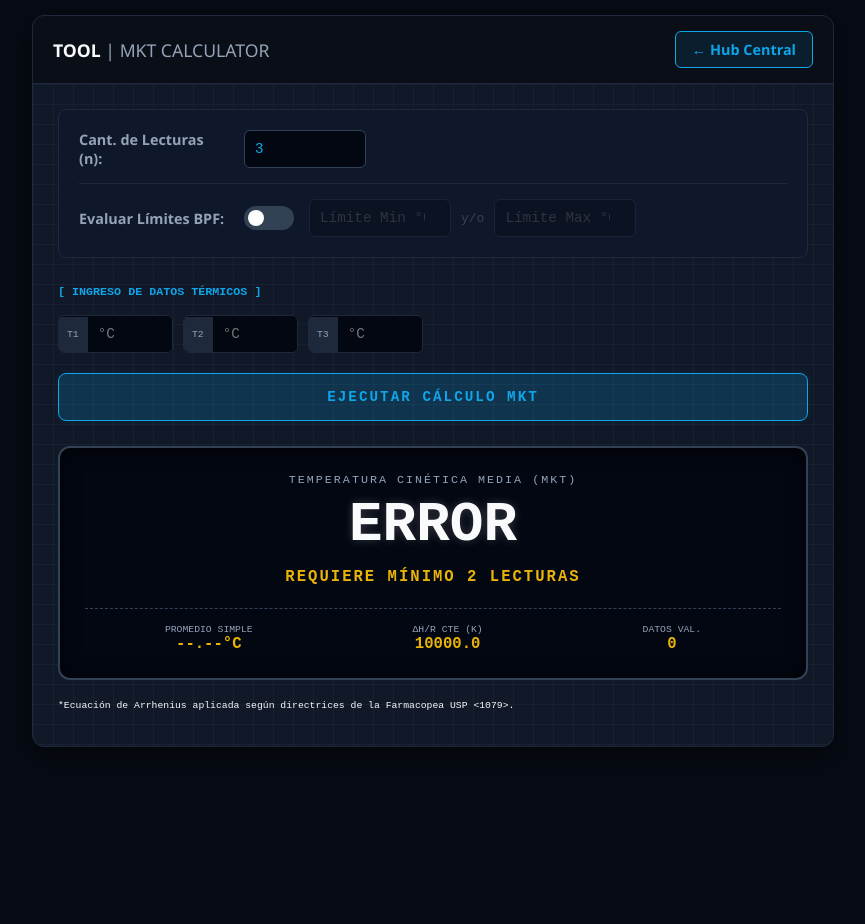
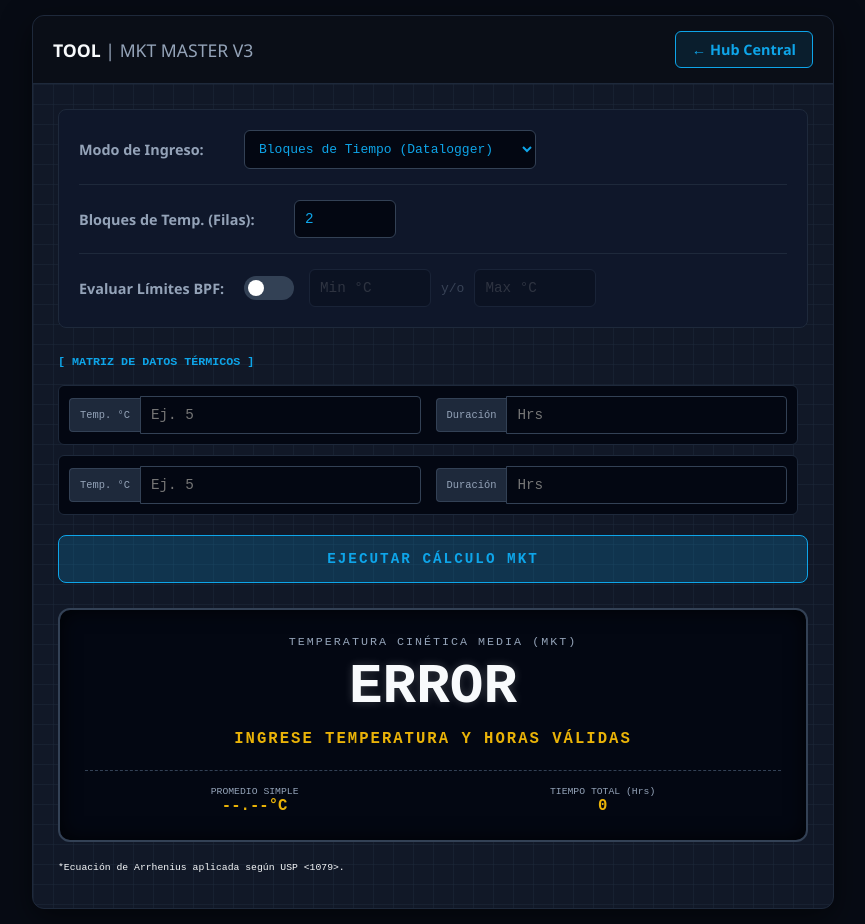
Before and after one commit to Alexis10R/CalculadoraMTK, a plain HTML site: page index.html in a window 1280 px wide. Both pictures are taken after a click on the button "EJECUTAR CÁLCULO MKT". Shown: the whole page, without its empty margins (207-1072 px from the left). Before the commit the page ends 800 px from the top, so only its background shows below. Drawn offline with Linux system fonts and the light colour scheme.

Commit message:
Add files via upload

```diff
--- a/index.html
+++ b/index.html
@@ -3,11 +3,10 @@
 <head>
 <meta charset="UTF-8">
 <meta name="viewport" content="width=device-width, initial-scale=1.0, maximum-scale=1.0, user-scalable=no">
-<title>Calculadora MKT - QA Industrial</title>
+<title>Calculadora MKT V3 - QA Industrial</title>
 <script src="https://telegram.org/js/telegram-web-app.js"></script>
 <style>
     :root {
-        /* SCADA DApp Theme */
         --bg-dark: #070b14;
         --bg-panel: #111827;
         --text-main: #f8fafc;
@@ -24,27 +23,26 @@
 
     .dapp-container { max-width: 800px; margin: 0 auto; background: var(--bg-panel); border: 1px solid var(--border-color); border-radius: 12px; box-shadow: 0 10px 30px rgba(0,0,0,0.5); overflow: hidden; }
 
-    /* CABECERA */
     .header-bar { display: flex; justify-content: space-between; align-items: center; padding: 15px 20px; border-bottom: 1px solid var(--border-color); background: rgba(0,0,0,0.4); }
     .hub-back-btn { background: rgba(14, 165, 233, 0.1); color: var(--neon-blue); border: 1px solid var(--neon-blue); padding: 8px 16px; border-radius: 6px; text-decoration: none; font-weight: 600; font-size: 0.9em; transition: 0.3s; display: flex; align-items: center; }
     .hub-back-btn:hover { background: var(--neon-blue); color: #fff; box-shadow: 0 0 15px var(--neon-blue); }
 
-    /* CONTENEDOR INTERNO CON GRID SCADA */
     .calc-zone {
         background-image: linear-gradient(rgba(30, 41, 59, 0.5) 1px, transparent 1px), linear-gradient(90deg, rgba(30, 41, 59, 0.5) 1px, transparent 1px);
         background-size: 20px 20px;
         padding: 25px;
     }
 
-    /* PANELES DE CONTROL */
     .control-panel { background: #0f172a; border: 1px solid var(--border-color); border-radius: 8px; padding: 20px; margin-bottom: 20px; display: flex; flex-direction: column; gap: 15px; }
     .control-row { display: flex; align-items: center; gap: 15px; flex-wrap: wrap; }
 
     label { font-size: 0.9em; color: var(--text-muted); font-weight: bold; }
-    input[type="number"] { background: #030712; border: 1px solid #334155; color: var(--neon-blue); padding: 10px; border-radius: 6px; font-family: monospace; font-size: 1.1em; width: 100px; outline: none; transition: 0.3s; }
+    input[type="number"] { background: #030712; border: 1px solid #334155; color: var(--neon-blue); padding: 10px; border-radius: 6px; font-family: monospace; font-size: 1.1em; outline: none; transition: 0.3s; }
     input[type="number"]:focus { border-color: var(--neon-blue); box-shadow: 0 0 8px rgba(14, 165, 233, 0.3); }
 
-    /* TOGGLE SWITCH (LIMITES) */
+    select { background: #030712; border: 1px solid #334155; color: var(--neon-blue); padding: 10px; border-radius: 6px; font-family: monospace; font-size: 1em; outline: none; cursor: pointer; transition: 0.3s; }
+    select:focus { border-color: var(--neon-blue); box-shadow: 0 0 8px rgba(14, 165, 233, 0.3); }
+
     .switch { position: relative; display: inline-block; width: 50px; height: 24px; }
     .switch input { opacity: 0; width: 0; height: 0; }
     .slider { position: absolute; cursor: pointer; top: 0; left: 0; right: 0; bottom: 0; background-color: #334155; transition: .4s; border-radius: 24px; }
@@ -55,17 +53,23 @@
     .limits-container { display: flex; gap: 10px; align-items: center; opacity: 0.3; pointer-events: none; transition: 0.3s; }
     .limits-container.active { opacity: 1; pointer-events: all; }
 
-    /* ZONA DE INPUTS DINÁMICOS */
-    .data-grid { display: grid; grid-template-columns: repeat(auto-fill, minmax(110px, 1fr)); gap: 10px; margin-top: 15px; max-height: 250px; overflow-y: auto; padding-right: 10px; }
-    .temp-input-wrapper { display: flex; align-items: center; background: #030712; border: 1px solid var(--border-color); border-radius: 6px; overflow: hidden; }
+    /* ZONA DE INPUTS (FLEXIBLE) */
+    .data-grid { display: flex; flex-wrap: wrap; gap: 10px; margin-top: 15px; max-height: 300px; overflow-y: auto; padding-right: 10px; }
+
+    /* Modo Bloques */
+    .data-row { display: grid; grid-template-columns: 1fr 1fr; gap: 15px; background: #030712; padding: 10px; border: 1px solid var(--border-color); border-radius: 6px; align-items: center; width: 100%; box-sizing: border-box; }
+    .input-group { display: flex; align-items: center; width: 100%; }
+    .input-tag { background: #1e293b; color: var(--text-muted); font-size: 0.8em; padding: 10px; font-family: monospace; border: 1px solid #334155; border-right: none; border-radius: 4px 0 0 4px; white-space: nowrap; }
+    .data-row input { width: 100%; border-radius: 0 4px 4px 0; border: 1px solid #334155; box-sizing: border-box; }
+
+    /* Modo Individual */
+    .temp-input-wrapper { display: flex; align-items: center; background: #030712; border: 1px solid var(--border-color); border-radius: 6px; overflow: hidden; width: calc(33.333% - 7px); min-width: 110px; box-sizing: border-box; }
     .temp-input-label { background: #1e293b; color: var(--text-muted); font-size: 0.75em; padding: 12px 8px; font-family: monospace; border-right: 1px solid var(--border-color); }
-    .temp-input { width: 100%; border: none !important; border-radius: 0 !important; color: #fff !important; }
+    .temp-input-wrapper input { width: 100%; border: none !important; border-radius: 0 !important; color: #fff !important; }
 
-    /* BOTONES ACCIÓN */
-    .btn-calc { background: rgba(14, 165, 233, 0.2); border: 1px solid var(--neon-blue); color: var(--neon-blue); width: 100%; padding: 15px; font-size: 1.1em; font-weight: bold; font-family: monospace; letter-spacing: 2px; border-radius: 8px; cursor: pointer; transition: 0.3s; margin-top: 20px; box-shadow: 0 0 10px rgba(14, 165, 233, 0.1); }
+    .btn-calc { background: rgba(14, 165, 233, 0.2); border: 1px solid var(--neon-blue); color: var(--neon-blue); width: 100%; padding: 15px; font-size: 1.1em; font-weight: bold; font-family: monospace; letter-spacing: 2px; border-radius: 8px; cursor: pointer; transition: 0.3s; margin-top: 20px; }
     .btn-calc:hover { background: var(--neon-blue); color: #fff; box-shadow: 0 0 20px var(--neon-blue); }
 
-    /* PANTALLA LCD (RESULTADOS) */
     .lcd-screen { background: #030712; border: 2px solid #334155; border-radius: 12px; padding: 25px; margin-top: 25px; text-align: center; position: relative; transition: 0.3s; box-shadow: inset 0 0 20px rgba(0,0,0,0.8); }
     .lcd-screen.pass { border-color: var(--neon-green); box-shadow: inset 0 0 30px rgba(16, 185, 129, 0.1), 0 0 15px rgba(16, 185, 129, 0.2); }
     .lcd-screen.fail { border-color: var(--neon-red); box-shadow: inset 0 0 30px rgba(244, 63, 94, 0.1), 0 0 15px rgba(244, 63, 94, 0.2); }
@@ -90,15 +94,23 @@
 
 <div class="dapp-container">
     <div class="header-bar">
-        <h3 style="margin:0; font-size: 1.1em; color:#f8fafc; text-shadow:none;">TOOL <span style="color:var(--text-muted); font-weight:normal;">| MKT CALCULATOR</span></h3>
+        <h3 style="margin:0; font-size: 1.1em; color:#f8fafc; text-shadow:none;">TOOL <span style="color:var(--text-muted); font-weight:normal;">| MKT MASTER V3</span></h3>
         <a href="https://alexis10r.github.io/hub/" class="hub-back-btn">← Hub Central</a>
     </div>
 
     <div class="calc-zone">
         <div class="control-panel">
             <div class="control-row">
-                <label style="width: 150px;">Cant. de Lecturas (n):</label>
-                <input type="number" id="n-datos" min="2" max="100" value="3" onchange="generateInputs()">
+                <label style="width: 150px;">Modo de Ingreso:</label>
+                <select id="calc-mode" onchange="switchMode()">
+                    <option value="blocks">Bloques de Tiempo (Datalogger)</option>
+                    <option value="individual">Lecturas Individuales (Bitácora)</option>
+                </select>
+            </div>
+
+            <div class="control-row" style="border-top: 1px solid var(--border-color); padding-top: 15px;">
+                <label id="label-n" style="width: 200px;">Bloques de Temp. (Filas):</label>
+                <input type="number" id="n-datos" min="1" max="100" value="2" onchange="generateInputs()" style="width:80px;">
             </div>
 
             <div class="control-row" style="border-top: 1px solid var(--border-color); padding-top: 15px;">
@@ -109,14 +121,14 @@
                 </label>
 
                 <div class="limits-container" id="limits-box">
-                    <input type="number" id="limit-min" placeholder="Límite Min °C" step="0.1" style="width: 120px;">
+                    <input type="number" id="limit-min" placeholder="Min °C" step="0.1" style="width: 100px;">
                     <span style="color:var(--text-muted); font-family: monospace;">y/o</span>
-                    <input type="number" id="limit-max" placeholder="Límite Max °C" step="0.1" style="width: 120px;">
+                    <input type="number" id="limit-max" placeholder="Max °C" step="0.1" style="width: 100px;">
                 </div>
             </div>
         </div>
 
-        <label style="font-family:monospace; color:var(--neon-blue);">[ INGRESO DE DATOS TÉRMICOS ]</label>
+        <label style="font-family:monospace; color:var(--neon-blue);">[ MATRIZ DE DATOS TÉRMICOS ]</label>
         <div class="data-grid" id="data-inputs">
             </div>
 
@@ -132,18 +144,14 @@
                     <span class="stat-label">PROMEDIO SIMPLE</span>
                     <span class="stat-val" id="arith-result">--.--°C</span>
                 </div>
-                <div class="stat-box">
-                    <span class="stat-label">ΔH/R CTE (K)</span>
-                    <span class="stat-val">10000.0</span>
-                </div>
-                <div class="stat-box">
-                    <span class="stat-label">DATOS VAL.</span>
+                <div class="stat-box" id="stat-count-box">
+                    <span class="stat-label" id="label-count-result">TIEMPO TOTAL (Hrs)</span>
                     <span class="stat-val" id="n-result">0</span>
                 </div>
             </div>
         </div>
 
-        <p style="font-size:0.75em; text-align:left; margin-top:20px; font-family:monospace;">*Ecuación de Arrhenius aplicada según directrices de la Farmacopea USP &lt;1079&gt;.</p>
+        <p style="font-size:0.75em; text-align:left; margin-top:20px; font-family:monospace;">*Ecuación de Arrhenius aplicada según USP &lt;1079&gt;.</p>
     </div>
 </div>
 
@@ -153,62 +161,98 @@
         window.Telegram.WebApp.expand();
     }
 
-    // Inicializar inputs
     window.onload = generateInputs;
 
-    // Generador dinámico de casillas
+    function switchMode() {
+        const mode = document.getElementById('calc-mode').value;
+        const labelN = document.getElementById('label-n');
+        const labelCountResult = document.getElementById('label-count-result');
+        const nInput = document.getElementById('n-datos');
+
+        if (mode === 'blocks') {
+            labelN.innerText = 'Bloques de Temp. (Filas):';
+            labelCountResult.innerText = 'TIEMPO TOTAL (Hrs)';
+            if (parseInt(nInput.value) > 50) nInput.value = 50;
+        } else {
+            labelN.innerText = 'Cantidad de Lecturas (n):';
+            labelCountResult.innerText = 'LECTURAS VALIDADAS';
+            if (parseInt(nInput.value) < 2) nInput.value = 3;
+        }
+
+        resetLCD();
+        generateInputs();
+    }
+
     function generateInputs() {
         let n = parseInt(document.getElementById('n-datos').value);
-        if (n < 2) n = 2; // Mínimo 2 datos para MKT
-        if (n > 200) n = 200; // Límite de seguridad
-
+        const mode = document.getElementById('calc-mode').value;
         let container = document.getElementById('data-inputs');
         let html = '';
 
+        if (mode === 'blocks') {
+            if (n < 1) n = 1;
+            if (n > 50) n = 50;
+            for(let i=0; i<n; i++) {
+                html += `
+                    <div class="data-row">
+                        <div class="input-group">
+                            <div class="input-tag">Temp. °C</div>
+                            <input type="number" class="temp-val" step="0.1" placeholder="Ej. 5">
+                        </div>
+                        <div class="input-group">
+                            <div class="input-tag">Duración</div>
+                            <input type="number" class="time-val" step="0.1" placeholder="Hrs">
+                        </div>
+                    </div>
+                `;
+            }
+        } else {
+            if (n < 2) n = 2;
+            if (n > 200) n = 200;
             for(let i=0; i<n; i++) {
                 html += `
                     <div class="temp-input-wrapper">
                         <div class="temp-input-label">T${i+1}</div>
-                    <input type="number" class="temp-input" id="t-${i}" step="0.1" placeholder="°C">
+                        <input type="number" class="temp-val" step="0.1" placeholder="°C">
                     </div>
                 `;
             }
+        }
+
         container.innerHTML = html;
     }
 
-    // Habilitar/Deshabilitar Límites
     function toggleLimitsUI() {
         const limitsBox = document.getElementById('limits-box');
         if(document.getElementById('toggle-limits').checked) {
             limitsBox.classList.add('active');
         } else {
             limitsBox.classList.remove('active');
-            // Resetear pantalla si se apagan los límites
+            let mktText = document.getElementById('mkt-result').innerText;
+            if (mktText !== '--.--°C' && mktText !== 'ERROR') {
                 document.getElementById('lcd-display').className = 'lcd-screen';
-            let mktText = document.getElementById('mkt-result').innerText;
-            if (mktText !== '--.--°C') {
                 document.getElementById('mkt-status').innerText = 'CÁLCULO COMPLETADO (SIN LÍMITES)';
+                document.getElementById('mkt-status').style.color = 'var(--neon-blue)';
             }
         }
     }
 
-    // Motor Matemático MKT
+    function resetLCD() {
+        document.getElementById('lcd-display').className = 'lcd-screen';
+        document.getElementById('mkt-result').innerText = '--.--°C';
+        document.getElementById('arith-result').innerText = '--.--°C';
+        document.getElementById('n-result').innerText = '0';
+        document.getElementById('mkt-status').innerText = 'ESPERANDO DATOS...';
+        document.getElementById('mkt-status').style.color = '';
+    }
+
     function calculateMKT() {
-        const inputs = document.querySelectorAll('.temp-input');
+        const mode = document.getElementById('calc-mode').value;
+        const tempInputs = document.querySelectorAll('.temp-val');
+
         let sumExp = 0;
         let sumArith = 0;
-        let validN = 0;
-
-        // 1. Recolectar y validar datos
-        inputs.forEach(inp => {
-            let val = parseFloat(inp.value);
-            if(!isNaN(val)) {
-                let tk = val + 273.15; // Convertir a Kelvin
-                sumExp += Math.exp(-10000 / tk); // Exponencial de Arrhenius
-                sumArith += val;
-                validN++;
-            }
-        });
+        let denominator = 0; // Puede ser Total Hrs o Total Lecturas
 
         const lcd = document.getElementById('lcd-display');
         const mktRes = document.getElementById('mkt-result');
@@ -216,53 +260,69 @@
         const statusMsg = document.getElementById('mkt-status');
         const nRes = document.getElementById('n-result');
 
-        // Si no hay datos suficientes
-        if(validN < 2) {
-            lcd.className = 'lcd-screen';
-            mktRes.innerText = 'ERROR';
-            arithRes.innerText = '--.--°C';
-            nRes.innerText = validN;
-            statusMsg.innerText = 'REQUIERE MÍNIMO 2 LECTURAS';
-            statusMsg.style.color = 'var(--neon-yellow)';
-            return;
+        if (mode === 'blocks') {
+            const timeInputs = document.querySelectorAll('.time-val');
+            for (let i = 0; i < tempInputs.length; i++) {
+                let temp = parseFloat(tempInputs[i].value);
+                let time = parseFloat(timeInputs[i].value);
+
+                if(!isNaN(temp) && !isNaN(time) && time > 0) {
+                    let tk = temp + 273.15;
+                    sumExp += (Math.exp(-10000 / tk)) * time;
+                    sumArith += (temp * time);
+                    denominator += time;
+                }
+            }
+            if(denominator <= 0) {
+                showError('INGRESE TEMPERATURA Y HORAS VÁLIDAS'); return;
+            }
+        } else {
+            for (let i = 0; i < tempInputs.length; i++) {
+                let temp = parseFloat(tempInputs[i].value);
+                if(!isNaN(temp)) {
+                    let tk = temp + 273.15;
+                    sumExp += Math.exp(-10000 / tk);
+                    sumArith += temp;
+                    denominator++;
+                }
+            }
+            if(denominator < 2) {
+                showError('REQUIERE MÍNIMO 2 LECTURAS'); return;
+            }
         }
 
-        // 2. Cálculos finales
-        let avgArith = sumArith / validN;
-        let mktK = 10000 / (-Math.log(sumExp / validN));
-        let mktC = mktK - 273.15; // Regresar a Celsius
+        // Matemáticas Core (Identicas para ambos, el denominador dicta la escala)
+        let avgArith = sumArith / denominator;
+        let mktK = 10000 / (-Math.log(sumExp / denominator));
+        let mktC = mktK - 273.15;
 
-        // Formatear a 2 decimales
         mktRes.innerText = mktC.toFixed(2) + '°C';
         arithRes.innerText = avgArith.toFixed(2) + '°C';
-        nRes.innerText = validN;
+        nRes.innerText = mode === 'blocks' ? denominator.toFixed(1) : denominator;
 
-        // 3. Lógica de Evaluación BPF (Flexibilidad de Límites)
+        // Evaluación de Límites
+        evaluateLimits(mktC);
+    }
+
+    function evaluateLimits(mktC) {
         const useLimits = document.getElementById('toggle-limits').checked;
+        const lcd = document.getElementById('lcd-display');
+        const statusMsg = document.getElementById('mkt-status');
 
         if(useLimits) {
             let minLimit = parseFloat(document.getElementById('limit-min').value);
             let maxLimit = parseFloat(document.getElementById('limit-max').value);
 
-            // Validar que se ingresó al menos un límite
             if(isNaN(minLimit) && isNaN(maxLimit)) {
-                lcd.className = 'lcd-screen';
-                statusMsg.innerText = 'INGRESE AL MENOS UN LÍMITE PARA EVALUAR';
-                statusMsg.style.color = 'var(--neon-yellow)';
+                showError('INGRESE AL MENOS UN LÍMITE PARA EVALUAR');
                 return;
             }
 
-            statusMsg.style.color = ''; // Reset inline color
-
+            statusMsg.style.color = '';
             let passed = true;
 
-            // Evaluar solo los límites que tienen valores
-            if(!isNaN(minLimit) && mktC < minLimit) {
-                passed = false;
-            }
-            if(!isNaN(maxLimit) && mktC > maxLimit) {
-                passed = false;
-            }
+            if(!isNaN(minLimit) && mktC < minLimit) passed = false;
+            if(!isNaN(maxLimit) && mktC > maxLimit) passed = false;
 
             if(passed) {
                 lcd.className = 'lcd-screen pass';
@@ -272,12 +332,22 @@
                 statusMsg.innerText = '[ ALERTA BPF: FUERA DE ESPECIFICACIÓN ]';
             }
         } else {
-            // Sin límites activos
             lcd.className = 'lcd-screen';
             statusMsg.style.color = 'var(--neon-blue)';
             statusMsg.innerText = 'CÁLCULO COMPLETADO';
         }
     }
+
+    function showError(msg) {
+        const lcd = document.getElementById('lcd-display');
+        lcd.className = 'lcd-screen';
+        document.getElementById('mkt-result').innerText = 'ERROR';
+        document.getElementById('arith-result').innerText = '--.--°C';
+        document.getElementById('n-result').innerText = '0';
+        const statusMsg = document.getElementById('mkt-status');
+        statusMsg.innerText = msg;
+        statusMsg.style.color = 'var(--neon-yellow)';
+    }
 </script>
 </body>
 </html>
```
Lines whose indentation alone changed are shown as unchanged.
